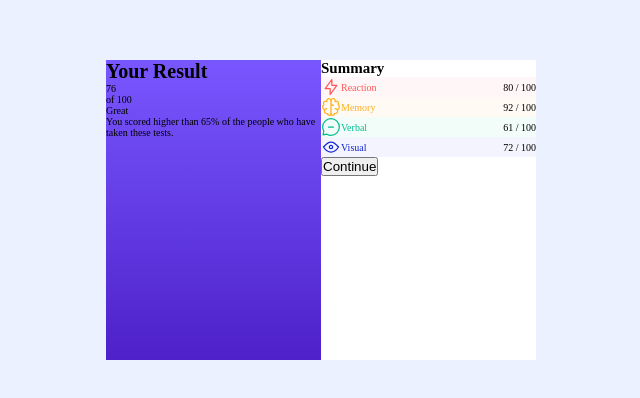
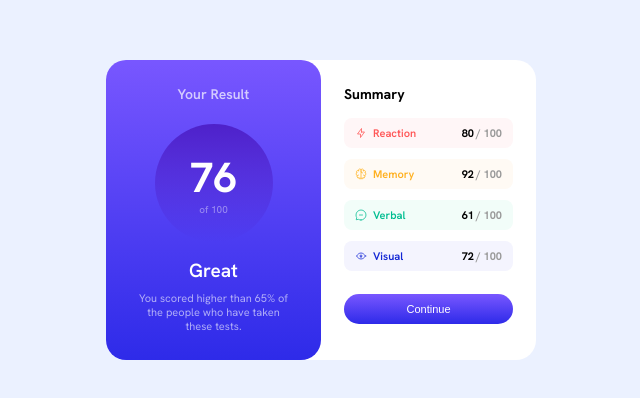
Before and after one commit to NullCoffeeException-Frontend-Mentor/results-summary-component, a React (Vite) app: page / in a window 1280 px wide. Shown: the part 190-588 px from the top of the page, without its empty margins (319-959 px from the left). Built offline with nearby package versions, Linux system fonts and the light colour scheme.

Commit message:
style: 전체 스타일

```diff
--- a/index.html
+++ b/index.html
@@ -7,6 +7,11 @@
 
   <link rel="icon" type="image/png" sizes="32x32" href="./src/assets/images/favicon-32x32.png">
   <title>Frontend Mentor | Results summary component</title>
+
+  <link rel="preconnect" href="https://fonts.googleapis.com">
+  <link rel="preconnect" href="https://fonts.gstatic.com" crossorigin>
+  <link href="https://fonts.googleapis.com/css2?family=Hanken+Grotesk:ital,wght@0,100..900;1,100..900&display=swap"
+    rel="stylesheet">
 </head>
 
 <body>
--- a/src/components/Card.jsx
+++ b/src/components/Card.jsx
@@ -6,7 +6,7 @@ import '../styles/Card.css'
 export default function Card() {
 
     return (
-        <div className="wrapper">
+        <div className="card">
             <Result />
             <Summary />
         </div>
--- a/src/components/ScoreBox.jsx
+++ b/src/components/ScoreBox.jsx
@@ -4,12 +4,12 @@ export default function ScoreBox({ style, img, subject, score }) {
 
     return (
         <div className={`scorebox scorebox--${style}`}>
-            <img src={`${img}`} />
+            <img src={`${img}`} className="scorebox__image" />
             <p>
                 {subject}
             </p>
             <p className="scorebox__score">
-                {score}<span> / 100</span>
+                {score}<span className="scorebox__score-maximum">/ 100</span>
             </p>
         </div>
     )
--- a/src/components/Summary.jsx
+++ b/src/components/Summary.jsx
@@ -17,7 +17,7 @@ export default function Summary() {
             <ScoreBox style="verbal" img={verbal} subject="Verbal" score="61"/>
             <ScoreBox style="visual" img={visual} subject="Visual" score="72"/>
 
-            <button>
+            <button className="summary__button">
                 Continue
             </button>
         </div>
--- a/src/constants/palette.js
+++ b/src/constants/palette.js
@@ -6,5 +6,5 @@ export const palette = {
     greenPrimary: "hsl(166, 100%, 37%)",
     greenSecondary: "#f2fdf9",
     bluePrimary: "hsl(234, 85%, 45%)",
-    blueSecondary: "#f4f4fe",
+    blueSecondary: "#f4f4fe"
 }
--- a/src/styles/Card.css
+++ b/src/styles/Card.css
@@ -1,7 +1,8 @@
-.wrapper {
+.card {
     display: flex;
     width: 43rem;
     min-width: 29rem;
     height: 30rem;
     background-color: #ffffff;
+    border-radius: 2rem;
 }
--- a/src/styles/Result.css
+++ b/src/styles/Result.css
@@ -1,4 +1,55 @@
 .result {
-    flex: 1;
-    background-image: linear-gradient(to bottom, hsl(252, 100%, 67%), hsla(256, 72%, 46%, 1));
+    min-width: 0;
+    padding: 2.5rem 2.3rem;
+    flex: 1 0 0;
+    display: flex;
+    flex-direction: column;
+    align-items: center;
+    color: #ffffff;
+    background-image: linear-gradient(to bottom, hsl(252, 100%, 67%), hsl(241, 81%, 54%));
+    border-radius: 2rem;
 }
+
+.result__title {
+    color: rgba(255, 255, 255, 0.7);
+    font-size: 1.4rem;
+    font-weight: 600;
+}
+
+.result__circle {
+    margin: 2.1rem 0 1.6rem;
+    display: flex;
+    flex-direction: column;
+    justify-content: center;
+    align-items: center;
+    width: 11.8rem;
+    max-width: 100%;
+    height: 11.8rem;
+    border-radius: 5.9rem;
+    background-image: linear-gradient(to bottom, hsla(256, 72%, 46%, 1), hsla(241, 72%, 46%, 0))
+}
+
+.result__circle-score {
+    font-size: 4.2rem;
+    font-weight: 700;
+}
+
+.result__circle-maximum {
+    margin-top: -0.2rem;
+    color: rgba(255, 255, 255, 0.4);
+    font-size: 1rem;
+    font-weight: 500;
+}
+
+.result__evaluation {
+    font-size: 1.9rem;
+    font-weight: 600;
+}
+
+.result__comparison {
+    margin-top: 0.8rem;
+    padding: 0 1rem;
+    text-align: center;
+    color: rgba(255, 255, 255, 0.6);
+    font-size: 1.1rem;
+}
--- a/src/styles/ScoreBox.css
+++ b/src/styles/ScoreBox.css
@@ -1,8 +1,13 @@
 
 
 .scorebox {
+    margin-bottom: 1.1rem;
+    padding: 0.8rem 1.1rem;
     display: flex;
     align-items: center;
+    font-size: 1.1rem;
+    font-weight: 600;
+    border-radius: 8px;
 }
 
 .scorebox--reaction {
@@ -25,7 +30,18 @@
     background-color: #f4f4fe;
 }
 
+.scorebox__image {
+    margin-right: 0.6rem;
+    width: 1.2rem;
+}
+
 .scorebox__score {
     margin-left: auto;
     color: #000;
+    font-weight: 700;
 }
+
+.scorebox__score-maximum {
+    margin-left: 0.2rem;
+    color: #999;
+}
--- a/src/styles/Summary.css
+++ b/src/styles/Summary.css
@@ -1,3 +1,21 @@
 .summary {
-    flex: 1;
+    padding: 2.5rem 2.3rem;
+    flex: 1 0 0;
 }
+
+.summary__title {
+    margin-bottom: 1.5rem;
+    font-size: 1.4rem;
+}
+
+.summary__button {
+    margin-top: 1.2rem;
+    padding: 0.9rem;
+    width: 100%;
+    border: 0;
+    border-radius: 1.5rem;
+    background-image: linear-gradient(to bottom, hsl(252, 100%, 67%), hsl(241, 81%, 54%));
+    color: #fff;
+    font-size: 1.1rem;
+    font-weight: 500;
+}
--- a/src/styles/index.css
+++ b/src/styles/index.css
@@ -6,6 +6,7 @@
 
 html {
     height: 100%;
+    font-family: 'Hanken Grotesk', sans-serif;
     font-size: 10px;
 }
 
```
Also changed, not shown: 1 other file (tests, documents, lock files or other folders).
